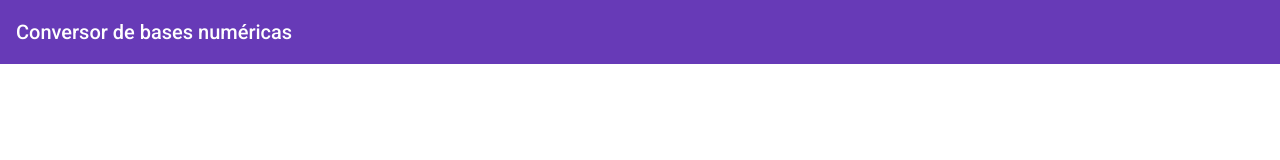
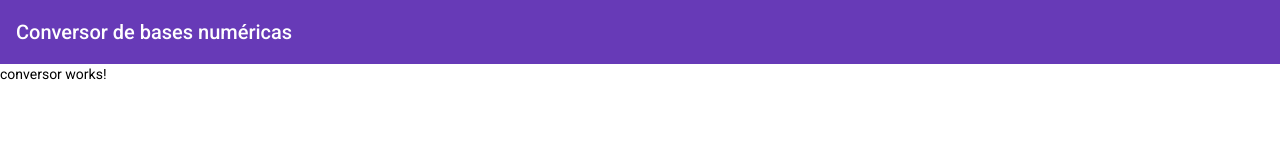
Before and after one commit to Vyctor/conversor-bases-numericas, an Angular app: page / in a window 1280 px wide. Shown: the top 160 px of the page. Built offline with nearby package versions, Linux system fonts and the light colour scheme.

Commit message:
feat: criando component conversor

```diff
--- a/src/app/app.component.html
+++ b/src/app/app.component.html
@@ -1 +1,5 @@
 <app-toolbar></app-toolbar>
+
+<app-conversor>
+
+</app-conversor>
--- a/src/app/app.module.ts
+++ b/src/app/app.module.ts
@@ -10,11 +10,13 @@ import { MatMenuModule } from '@angular/material/menu';
 import { MatToolbarModule } from '@angular/material/toolbar';
 import { MatIconModule } from '@angular/material/icon';
 import { ToolbarComponent } from './components/toolbar/toolbar.component';
+import { ConversorComponent } from './components/conversor/conversor.component';
 
 @NgModule({
   declarations: [
     AppComponent,
-    ToolbarComponent
+    ToolbarComponent,
+    ConversorComponent
   ],
   imports: [
     BrowserModule,
--- /dev/null
+++ b/src/app/components/conversor/conversor.component.html
@@ -0,0 +1 @@
+<p>conversor works!</p>
--- /dev/null
+++ b/src/app/components/conversor/conversor.component.ts
@@ -0,0 +1,15 @@
+import { Component, OnInit } from '@angular/core';
+
+@Component({
+  selector: 'app-conversor',
+  templateUrl: './conversor.component.html',
+  styleUrls: ['./conversor.component.scss']
+})
+export class ConversorComponent implements OnInit {
+
+  constructor() { }
+
+  ngOnInit(): void {
+  }
+
+}
```
Also changed, not shown: src/app/components/conversor/conversor.component.scss (added), 1 other file (tests, documents, lock files or other folders).
